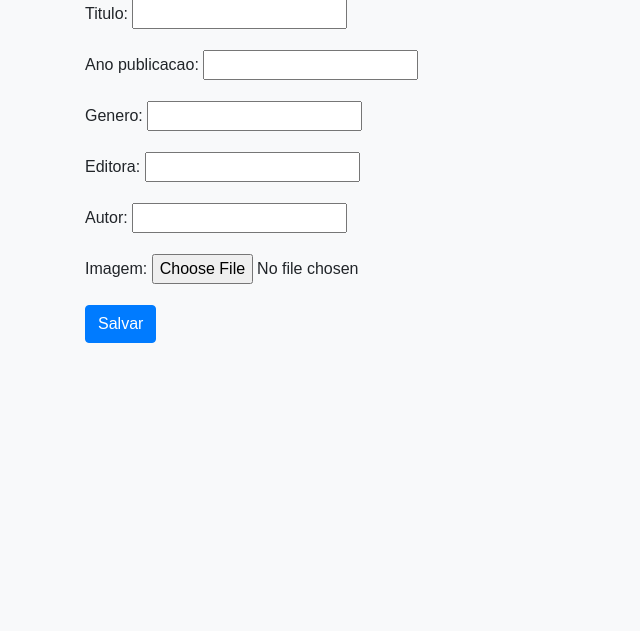
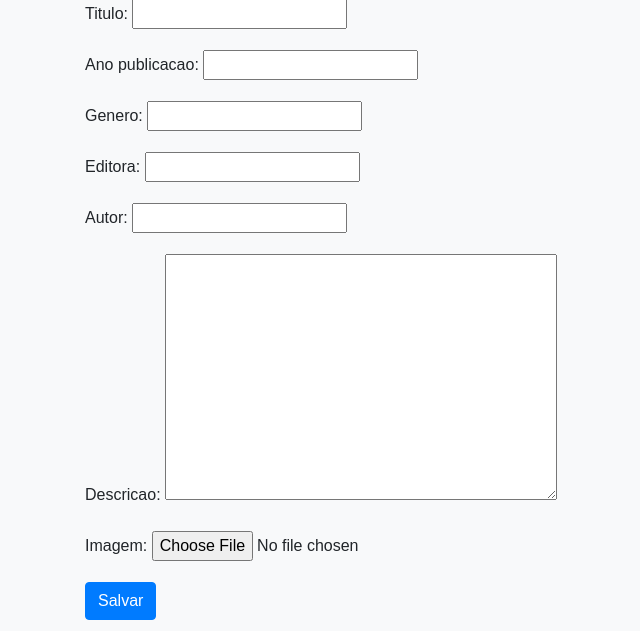
Before and after one commit to ikatahira/Biblio_Tech_Fatec_AMS, a Django app: page /livro/novo/ in a window 1280 px wide. Shown: the part 169-800 px from the top of the page, without its empty margins (0-640 px from the left). Run offline with Django 5.2, Linux system fonts and the light colour scheme; parts of the project's set-up code (start-up, migrations or seed data) failed here and were passed over; some libraries are stand-ins or nearby versions.

Commit message:
Atualiza base.html

```diff
--- a/pastamodel/appmodelo/forms.py
+++ b/pastamodel/appmodelo/forms.py
@@ -20,7 +20,7 @@ class LivroForm(forms.ModelForm):
     imagem = forms.ImageField(required=False)
     class Meta:
         model = Livro
-        fields = ['titulo', 'ano_publicacao', 'genero', 'editora', 'autor', 'imagem']
+        fields = ['titulo', 'ano_publicacao', 'genero', 'editora', 'autor','descricao', 'imagem']
 
 
 
--- a/pastamodel/appmodelo/models.py
+++ b/pastamodel/appmodelo/models.py
@@ -25,6 +25,7 @@ class Livro(models.Model):
     genero = models.CharField(max_length=50)
     editora = models.CharField(max_length=100)
     autor = models.CharField(max_length=100)
+    descricao = models.TextField(max_length=250)
     imagem = models.ImageField(upload_to='imgs/', null=True, blank=True)
 
 
--- a/pastamodel/appmodelo/static/css/style.css
+++ b/pastamodel/appmodelo/static/css/style.css
@@ -53,7 +53,6 @@ body {
 
 .card:hover {
   transform: translateY(-10px);
-  box-shadow: 5px 5px 10px rgba(0, 0, 0, 0.3);
 }
 
 .card-img img {
```
Also changed, not shown: pastamodel/appmodelo/migrations/0004_livro_descricao.py (added), pastamodel/appmodelo/migrations/0005_remove_livro_ano_publicacao_livro_data_publicacao.py (added), pastamodel/db.sqlite3.
